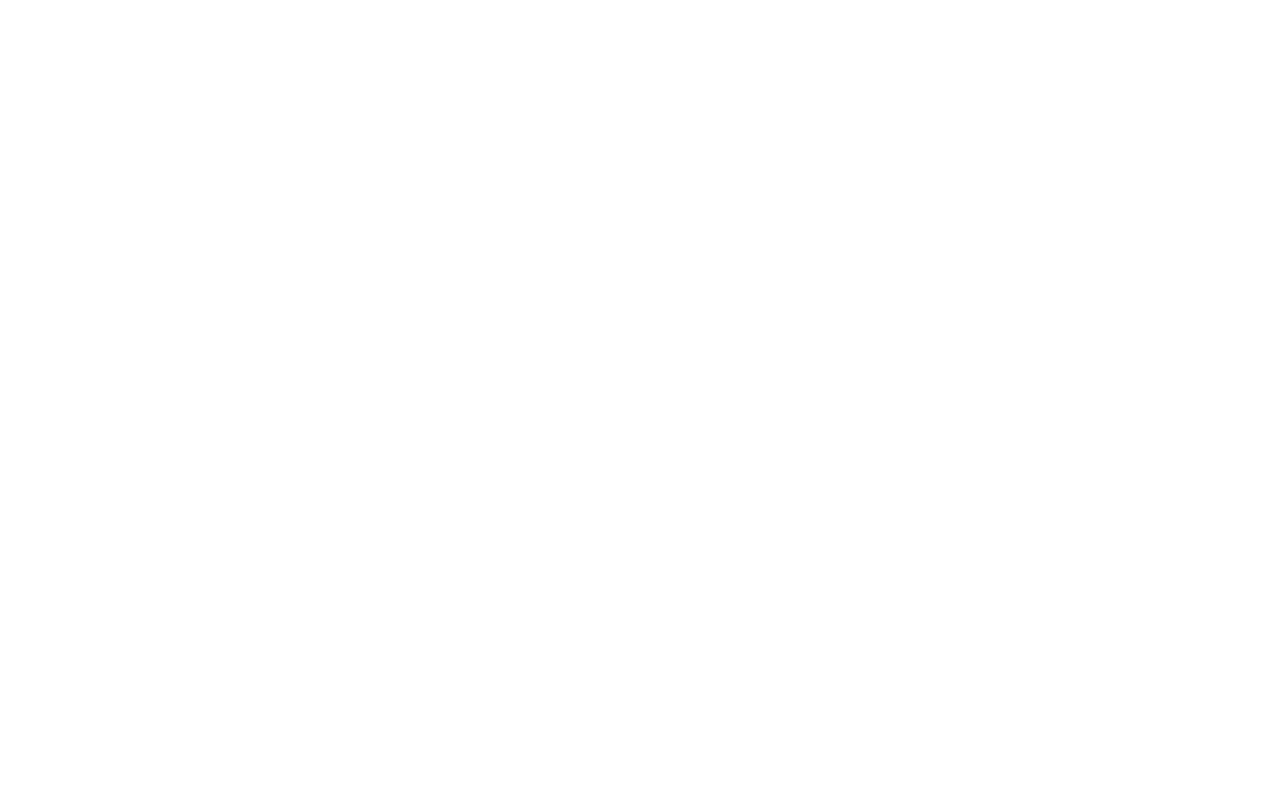
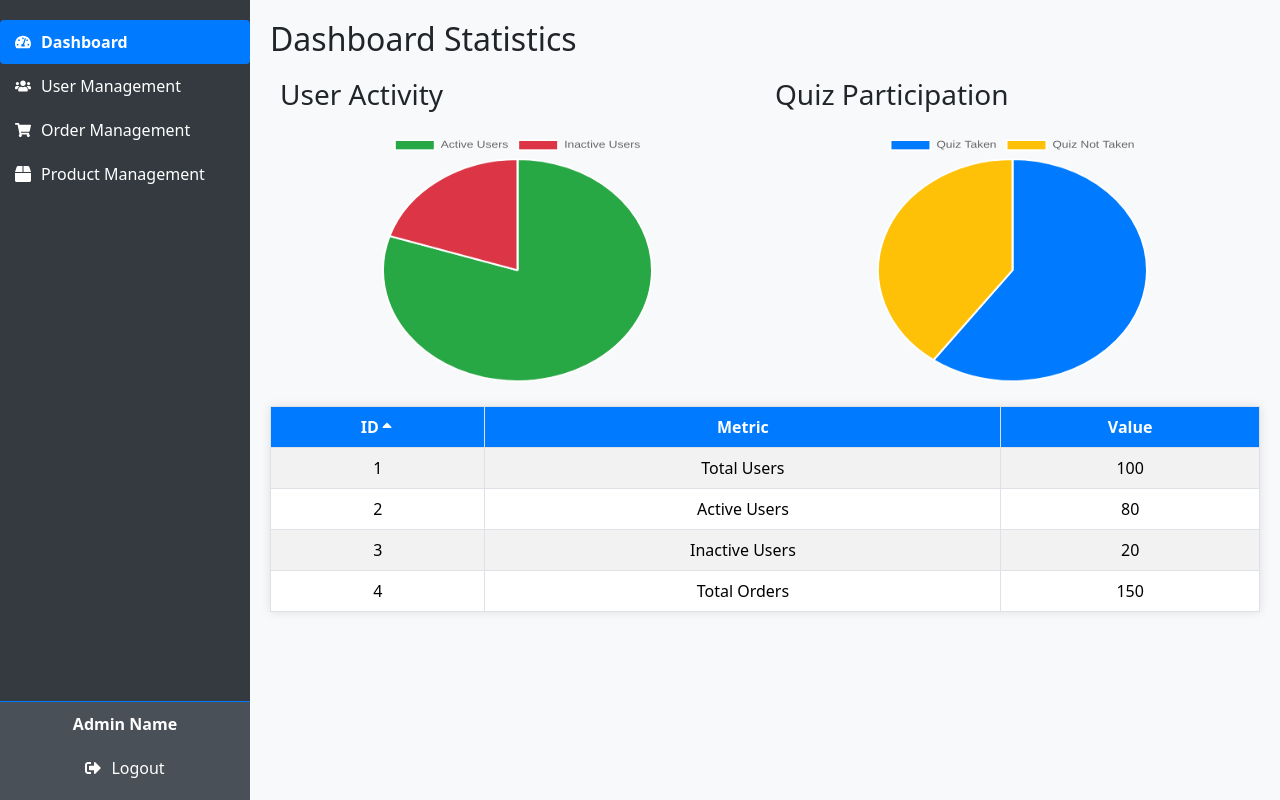
Before and after one commit to tiendatttt234/SDN302_SE1763_Quiz_practice, a React (Create React App) app in the folder client/: page /admin/dashboard in a window 1280 px wide. Built offline with nearby package versions, Linux system fonts and the light colour scheme.

Commit message:
done admin dashborad

```diff
--- a/client/src/App.js
+++ b/client/src/App.js
@@ -42,7 +42,7 @@
           <Route path="/managerdb/manaques" element={<ManageQuestion />} />
           <Route path="/admin" element={<AdminDashboard/>}></Route>
           <Route path="/admin/users" element={<UserManagement/>}></Route>
-          <Route path="/admin/dashboard" component={<Dashboard/>} />
+          <Route path="/admin/dashboard" element={<Dashboard/>} />
 
 
 
--- a/client/src/components/admin/adminComponnents/dashboard.jsx
+++ b/client/src/components/admin/adminComponnents/dashboard.jsx
@@ -1,8 +1,9 @@
 import React, { useState } from 'react';
-import { Table, Button, Form } from 'react-bootstrap';
-import Sidebar from './sidebar'; // Import Sidebar
-import '../adminCss/dashboard.css'; // Import CSS for Statistics
-import { FaSortUp, FaSortDown } from 'react-icons/fa'; // Import icons for sorting
+import { Table } from 'react-bootstrap';
+import Sidebar from './sidebar';
+import '../adminCss/dashboard.css';
+import { FaSortUp, FaSortDown } from 'react-icons/fa';
+import { Pie } from 'react-chartjs-2';
 
 // Fake statistics data
 const fakeStatistics = [
@@ -12,11 +13,19 @@
   { id: 4, metric: 'Total Orders', value: 150 },
 ];
 
+// Pie chart colors
+const COLORS = {
+  active: '#28a745',   // Green for active users
+  inactive: '#dc3545', // Red for inactive users
+  quizTaken: '#007bff', // Blue for quiz taken
+  quizNotTaken: '#ffc107', // Yellow for quiz not taken
+};
+
+// Dashboard component
 const Dashboard = () => {
   const [statistics, setStatistics] = useState(fakeStatistics);
   const [sortConfig, setSortConfig] = useState({ key: 'id', direction: 'asc' });
 
-  // Sorting function
   const requestSort = (key) => {
     let direction = 'asc';
     if (sortConfig.key === key && sortConfig.direction === 'asc') {
@@ -25,7 +34,6 @@
     setSortConfig({ key, direction });
   };
 
-  // Sort the statistics
   const sortedStatistics = [...statistics].sort((a, b) => {
     if (a[sortConfig.key] < b[sortConfig.key]) {
       return sortConfig.direction === 'asc' ? -1 : 1;
@@ -36,11 +44,42 @@
     return 0;
   });
 
+  // Data for pie charts
+  const activeInactiveData = {
+    labels: ['Active Users', 'Inactive Users'],
+    datasets: [{
+      data: [80, 20],
+      backgroundColor: [COLORS.active, COLORS.inactive],
+      hoverBackgroundColor: [COLORS.active, COLORS.inactive],
+    }],
+  };
+
+  const quizData = {
+    labels: ['Quiz Taken', 'Quiz Not Taken'],
+    datasets: [{
+      data: [60, 40], // You can replace this with dynamic values
+      backgroundColor: [COLORS.quizTaken, COLORS.quizNotTaken],
+      hoverBackgroundColor: [COLORS.quizTaken, COLORS.quizNotTaken],
+    }],
+  };
+
   return (
     <div className="statistics">
-      <Sidebar /> {/* Sidebar */}
+      <Sidebar />
       <div className="content">
-        <h2>Statistics</h2>
+        <h2>Dashboard Statistics</h2>
+
+        {/* Flex container for pie charts */}
+        <div className="chart-container d-flex justify-content-between mb-4">
+          <div className="chart">
+            <h3>User Activity</h3>
+            <Pie data={activeInactiveData} options={{ maintainAspectRatio: false }} />
+          </div>
+          <div className="chart">
+            <h3>Quiz Participation</h3>
+            <Pie data={quizData} options={{ maintainAspectRatio: false }} />
+          </div>
+        </div>
 
         <Table striped bordered hover className="table">
           <thead>
--- a/client/src/components/admin/adminCss/dashboard.css
+++ b/client/src/components/admin/adminCss/dashboard.css
@@ -3,7 +3,7 @@
   height: 100vh; /* Ensure full height for layout */
 }
 
-.statistics h2 {
+.statistics h2, .statistics h3 {
   margin-bottom: 20px;
 }
 
@@ -18,6 +18,7 @@
 .statistics .table {
   background-color: #ffffff; /* White background for table */
   box-shadow: 0 0 10px rgba(0, 0, 0, 0.1); /* Shadow for table */
+  margin-top: 20px; /* Spacing above the table */
 }
 
 .statistics .table th, .statistics .table td {
@@ -32,3 +33,18 @@
 .statistics .table tbody tr:hover {
   background-color: #f1f1f1; /* Hover effect for table rows */
 }
+.chart-container {
+  display: flex;
+  justify-content: space-between;
+  margin-bottom: 20px; /* Adjust margin as needed */
+}
+
+.chart {
+  flex: 1; /* Make both charts take equal width */
+  margin: 0 10px; /* Space between the charts */
+}
+
+.chart canvas {
+  width: 100% !important; /* Ensure canvas takes full width */
+  height: 250px !important; /* Set a fixed height for the charts */
+}
```
